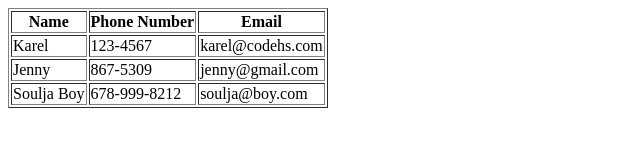
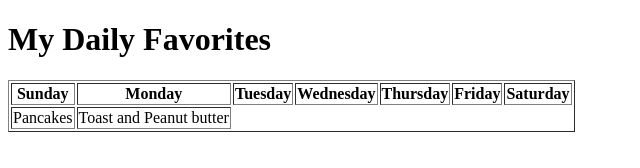
Before and after one commit to SebasSoriano5/CodeHSpractice, a plain HTML site: page index.html in a window 1280 px wide. Shown: the whole page, without its empty margins (0-640 px from the left). Drawn offline with Linux system fonts and the light colour scheme.

Commit message:
Update index.html

```diff
--- a/index.html
+++ b/index.html
@@ -1,32 +1,23 @@
 <!DOCTYPE html>
 <html>
     <head>
-        <title>
-            Address Book
-        </title>
+        <h1>My Daily Favorites</h1>
     </head>
 
     <body>
         <table border="1">
             <tr>
-                <th>Name</th>
-                <th>Phone Number</th>
-                <th>Email</th>
+                <th>Sunday</th>
+                <th>Monday</th>
+                <th>Tuesday</th>
+                <th>Wednesday</th>
+                <th>Thursday</th>
+                <th>Friday</th>
+                <th>Saturday</th>
             </tr>
             <tr>
-                <td>Karel</td>
-                <td>123-4567</td>
-                <td>karel@codehs.com</td>
-            </tr>
-            <tr>
-                <td>Jenny</td>
-                <td>867-5309</td>
-                <td>jenny@gmail.com</td>
-            </tr>
-            <tr>
-                <td>Soulja Boy</td>
-                <td>678-999-8212</td>
-                <td>soulja@boy.com</td>
+                <td>Pancakes</td>
+                <td>Toast and Peanut butter</td>
             </tr>
         </table>
     </body>
```
